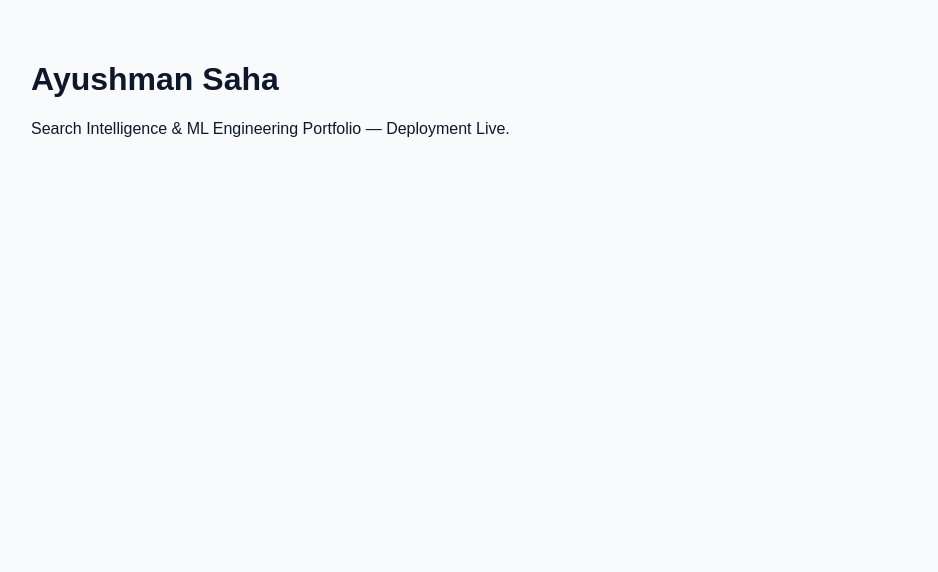
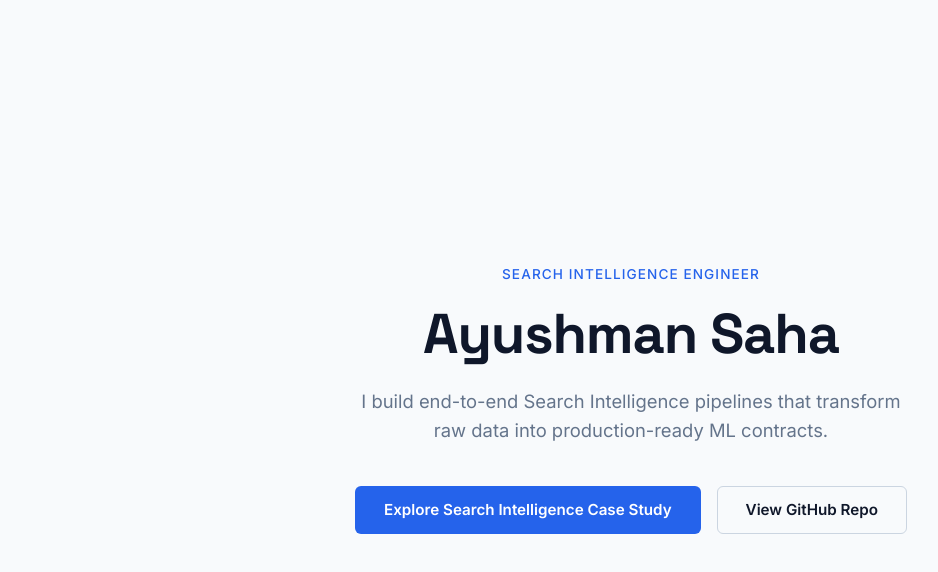
Before and after one commit to ayushmansaha1013/Fly_rank_ML_internship_repo, a plain HTML site: page docs/index.html in a window 1280 px wide. Shown: the whole page, without its empty margins (9-947 px from the left). Drawn offline with Linux system fonts and the light colour scheme.

Commit message:
Revamp index.html for Search Intelligence portfolio
Updated the HTML structure and styles for improved layout and design.

```diff
--- a/docs/index.html
+++ b/docs/index.html
@@ -1,14 +1,138 @@
 <!DOCTYPE html>
 <html lang="en">
 <head>
-  <meta charset="UTF-8">
-  <title>Ayushman Saha | Search Intelligence & ML</title>
-  <style>
-    body { font-family: sans-serif; background: #F8FAFC; color: #0F172A; padding: 2rem; }
-  </style>
+<meta charset="UTF-8">
+<meta name="viewport" content="width=device-width, initial-scale=1.0">
+<title>Ayushman Saha — Search Intelligence Engineer</title>
+<link rel="preconnect" href="https://fonts.googleapis.com">
+<link rel="preconnect" href="https://fonts.gstatic.com" crossorigin>
+<link href="https://fonts.googleapis.com/css2?family=Space+Grotesk:wght@500;600;700&family=Inter:wght@400;500;600&display=swap" rel="stylesheet">
+<style>
+  :root {
+    --primary: #0F172A;
+    --background: #F8FAFC;
+    --accent: #2563EB;
+    --muted: #64748B;
+  }
+
+  * {
+    margin: 0;
+    padding: 0;
+    box-sizing: border-box;
+  }
+
+  body {
+    font-family: 'Inter', sans-serif;
+    background-color: var(--background);
+    color: var(--primary);
+  }
+
+  .hero {
+    min-height: 100vh;
+    display: flex;
+    flex-direction: column;
+    align-items: center;
+    justify-content: center;
+    text-align: center;
+    padding: 2rem 1.5rem;
+    max-width: 760px;
+    margin: 0 auto;
+  }
+
+  .hero-eyebrow {
+    font-family: 'Inter', sans-serif;
+    font-size: 0.85rem;
+    font-weight: 500;
+    letter-spacing: 0.08em;
+    text-transform: uppercase;
+    color: var(--accent);
+    margin-bottom: 1.25rem;
+  }
+
+  .hero h1 {
+    font-family: 'Space Grotesk', sans-serif;
+    font-weight: 700;
+    font-size: clamp(2.25rem, 5vw, 3.5rem);
+    line-height: 1.15;
+    color: var(--primary);
+    margin-bottom: 1.25rem;
+    letter-spacing: -0.02em;
+  }
+
+  .hero p.claim {
+    font-family: 'Inter', sans-serif;
+    font-weight: 400;
+    font-size: clamp(1rem, 2vw, 1.15rem);
+    line-height: 1.6;
+    color: var(--muted);
+    max-width: 560px;
+    margin: 0 auto 2.5rem;
+  }
+
+  .cta-group {
+    display: flex;
+    flex-wrap: wrap;
+    gap: 1rem;
+    justify-content: center;
+  }
+
+  .btn {
+    font-family: 'Inter', sans-serif;
+    font-weight: 600;
+    font-size: 0.95rem;
+    padding: 0.85rem 1.75rem;
+    border-radius: 6px;
+    text-decoration: none;
+    transition: all 0.18s ease;
+    display: inline-block;
+    border: 1.5px solid transparent;
+  }
+
+  .btn-primary {
+    background-color: var(--accent);
+    color: #FFFFFF;
+  }
+
+  .btn-primary:hover {
+    background-color: #1D4ED8;
+    transform: translateY(-1px);
+  }
+
+  .btn-secondary {
+    background-color: transparent;
+    color: var(--primary);
+    border: 1.5px solid #CBD5E1;
+  }
+
+  .btn-secondary:hover {
+    border-color: var(--primary);
+    background-color: #F1F5F9;
+    transform: translateY(-1px);
+  }
+
+  @media (max-width: 480px) {
+    .cta-group {
+      flex-direction: column;
+      width: 100%;
+    }
+    .btn {
+      width: 100%;
+      text-align: center;
+    }
+  }
+</style>
 </head>
 <body>
+
+<section class="hero">
+  <span class="hero-eyebrow">Search Intelligence Engineer</span>
   <h1>Ayushman Saha</h1>
-  <p>Search Intelligence & ML Engineering Portfolio — Deployment Live.</p>
+  <p class="claim">I build end-to-end Search Intelligence pipelines that transform raw data into production-ready ML contracts.</p>
+  <div class="cta-group">
+    <a href="#case-study" class="btn btn-primary">Explore Search Intelligence Case Study</a>
+    <a href="https://github.com/your-username/your-repo" class="btn btn-secondary">View GitHub Repo</a>
+  </div>
+</section>
+
 </body>
 </html>
```
